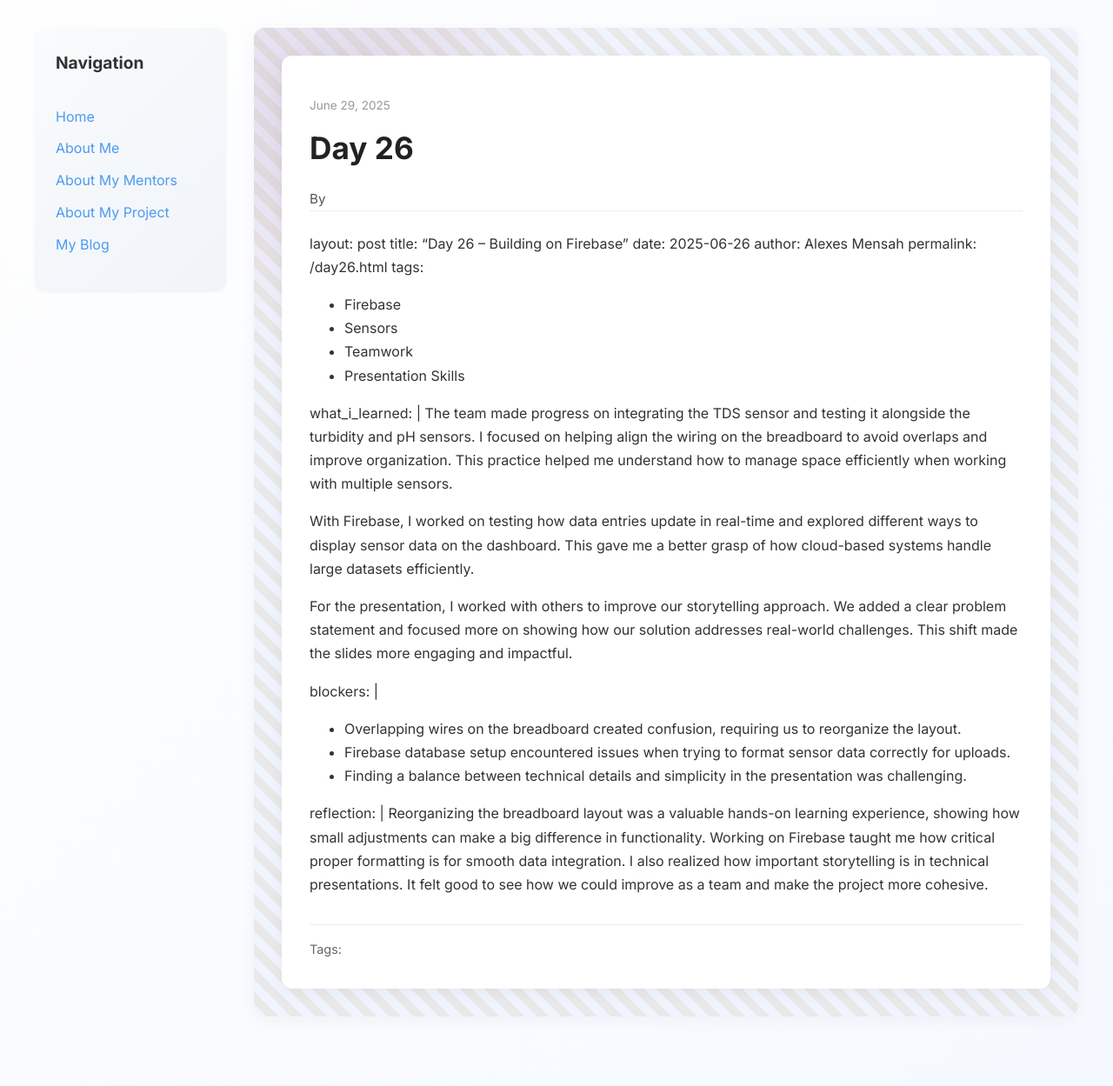
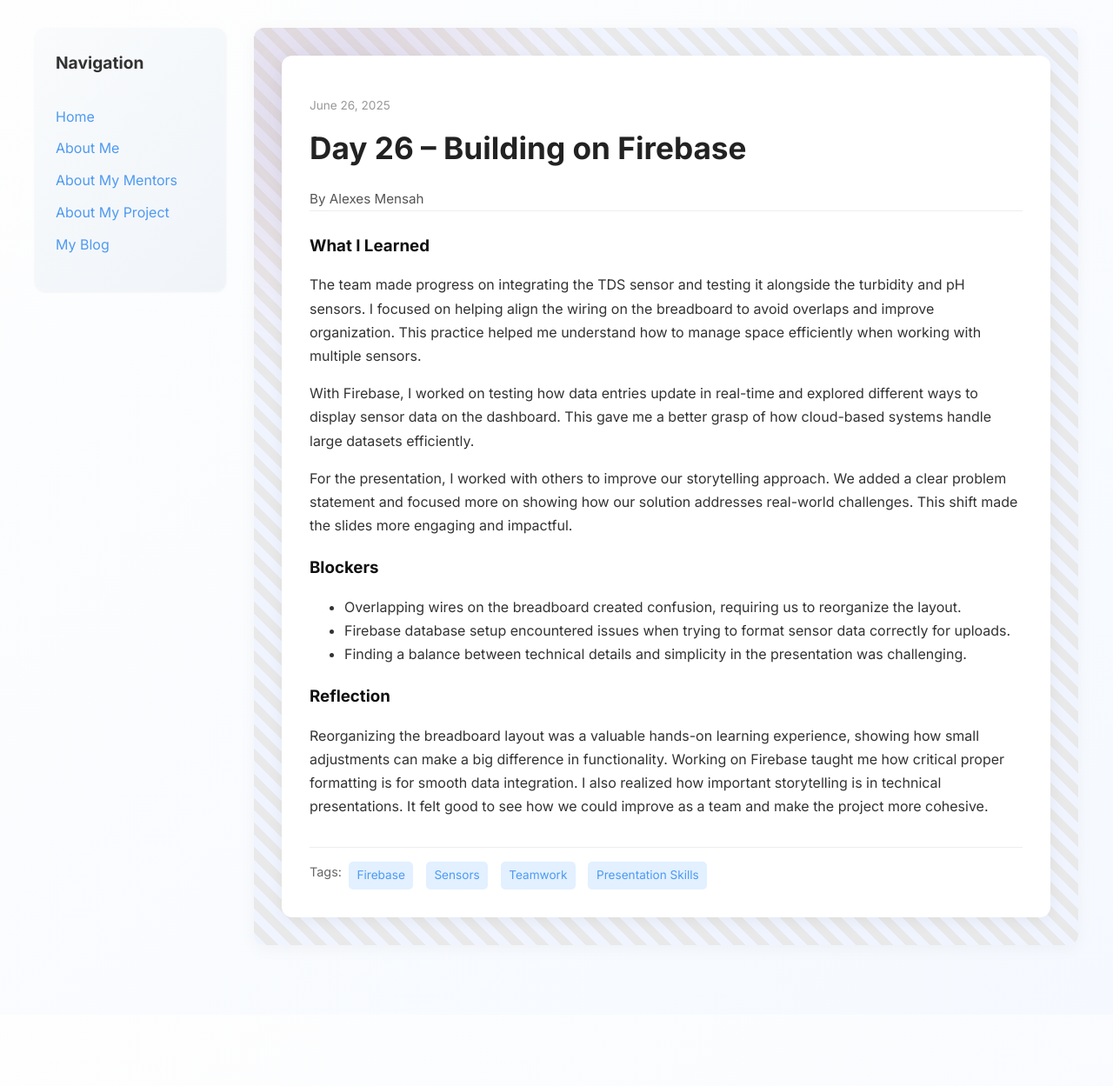
Before and after one commit to alexes22/alexes22.github.io, a Jekyll site: the page built from _posts/2025-06-29-day-26.md, in a window 1280 px wide. Shown: the whole page at 87% size. Built offline with Jekyll 4.4.1, drawn with Linux system fonts in a browser that asks for light colours; our own code applies the rules of GitHub Pages for plain Markdown files; after the commit the page ends 1167 px from its top, so only the background shows below that.

Commit message:
Update 2025-06-29-day-26.md

```diff
--- a/_posts/2025-06-29-day-26.md
+++ b/_posts/2025-06-29-day-26.md
@@ -1,13 +1,10 @@
+---
 layout: post
 title: "Day 26 – Building on Firebase"
 date: 2025-06-26
 author: Alexes Mensah
 permalink: /day26.html
-tags:
-  - Firebase
-  - Sensors
-  - Teamwork
-  - Presentation Skills
+tags: ["Firebase", "Sensors", "Teamwork", "Presentation Skills"]
 
 what_i_learned: |
   The team made progress on integrating the TDS sensor and testing it alongside the turbidity and pH sensors. I focused on helping align the wiring on the breadboard to avoid overlaps and improve organization. This practice helped me understand how to manage space efficiently when working with multiple sensors.
@@ -23,3 +20,4 @@
 
 reflection: |
   Reorganizing the breadboard layout was a valuable hands-on learning experience, showing how small adjustments can make a big difference in functionality. Working on Firebase taught me how critical proper formatting is for smooth data integration. I also realized how important storytelling is in technical presentations. It felt good to see how we could improve as a team and make the project more cohesive.
+---
```
